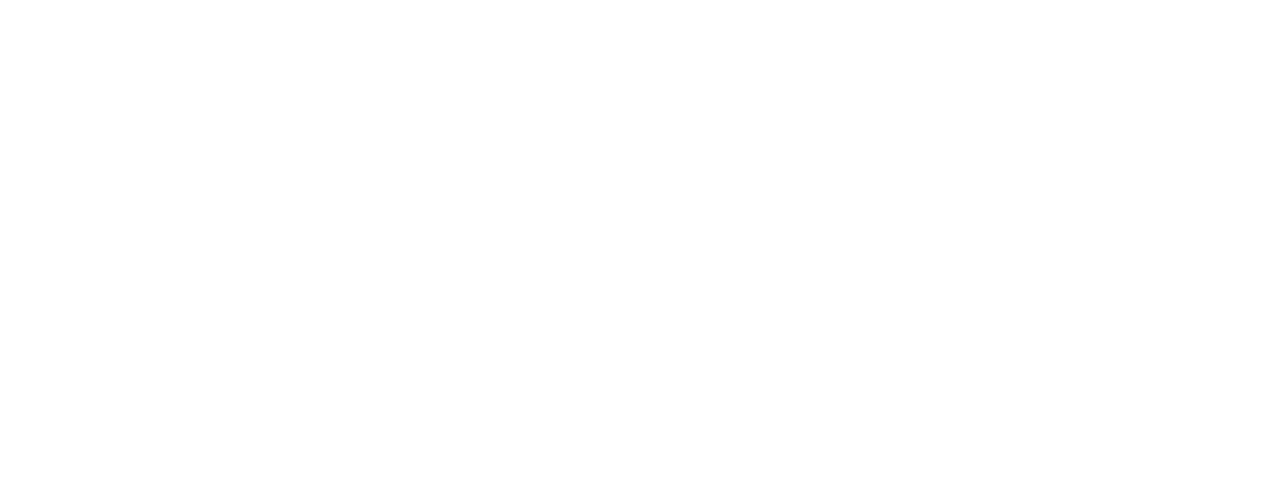
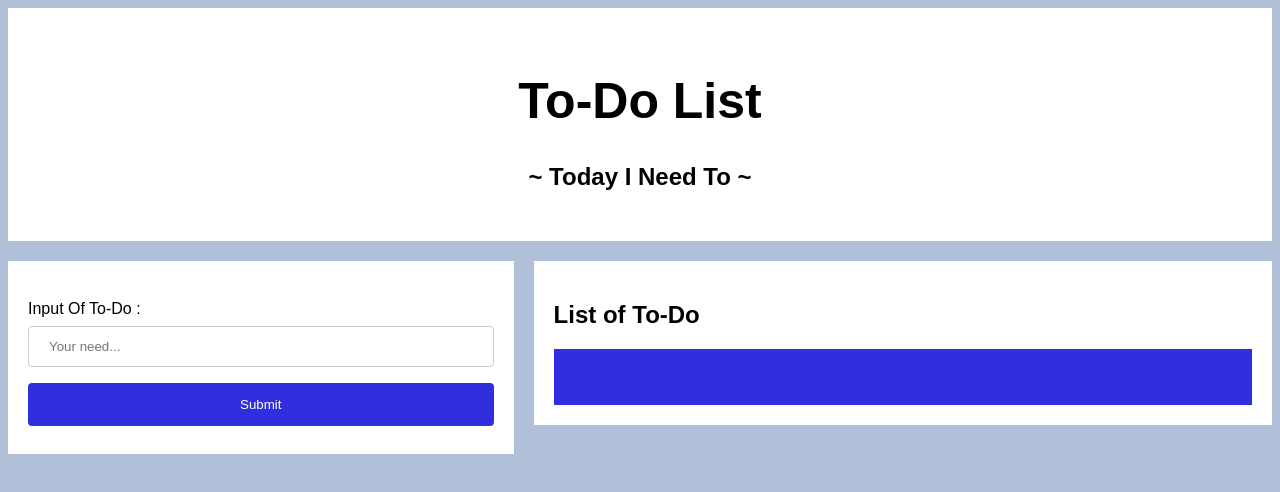
Before and after one commit to dts-kominfo-rea4a/challenge-dom-ahmadjumadi, a website: page index.html in a window 1280 px wide. Drawn offline with Linux system fonts and the light colour scheme.

Commit message:
submit tugas

```diff
--- a/index.html
+++ b/index.html
@@ -5,37 +5,169 @@
     <meta http-equiv="X-UA-Compatible" content="IE=edge" />
     <meta name="viewport" content="width=device-width, initial-scale=1.0" />
     <title>Challenge - DOM</title>
+    <style>
+      * {
+        box-sizing: border-box;
+      }
+
+      body {
+        font-family: Arial, Helvetica, sans-serif;
+        background: rgb(177, 191, 216);
+      }
+
+      .header {
+        padding: 30px;
+        text-align: center;
+        background: white;
+      }
+
+      .header h1 {
+        font-size: 50px;
+      }
+
+      .card {
+        background-color: white;
+        padding: 20px;
+        margin-top: 20px;
+      }
+
+      .row:after {
+        content: "";
+        display: table;
+        clear: both;
+      }
+      .kolomKiri {
+        float: left;
+        width: 40%;
+      }
+
+      /* Right column */
+      .kolomKanan {
+        float: left;
+        width: 60%;
+        padding-left: 20px;
+      }
+
+      input[type=text] {
+        width: 100%;
+        padding: 12px 20px;
+        margin: 8px 0;
+        display: inline-block;
+        border: 1px solid #ccc;
+        border-radius: 4px;
+        box-sizing: border-box;
+      }
+
+      input[type=button] {
+        width: 100%;
+        background-color: #2f2fe0;
+        color: white;
+        padding: 14px 20px;
+        margin: 8px 0;
+        border: none;
+        border-radius: 4px;
+        cursor: pointer;
+      }
+
+      input[type=button]:hover {
+        background-color: #0000e4;
+      }
+
+      .listTodo {
+        background-color: #2f2fe0;
+        width: 100%;
+        color: white;
+        padding: 20px;
+      }
+
+      .listTodo:hover {
+        background-color: #0000e4;
+        width: 100%;
+        padding: 20px;
+      }
+      @media screen and (max-width: 600px) {
+      .kolomKiri, .kolomKanan {
+        width: 100%;
+        padding: 0;
+      }
+    }
+
+    </style>
   </head>
   <body>
     <div id="app">
       <!-- TODO: Buatlah sebuah header dengan id todo-title -->
       <!-- TODO: Buatlah sebuah subtitle dengan id todo-subtitle -->
+      <div id="header" class="header">
+        <h1 id="todo-title">To-Do List</h1>
+        <h2 id="todo-subtitle">~ Today I Need To ~</h2>
+      </div>
 
       <!-- Section: input -->
       <!-- TODO: Buatlah sebuah input bertipe text dengan id todo-input -->
       <!-- TODO: Buatlah sebuah button dengan id todo-submit -->
+      <div class="row">
+        <div class="kolomKiri">
+          <div class="card">
+            <h3 id="todo-subtitle"> </h3>
+
+            <label for="todo-input">Input Of To-Do :</label>
+            <input type="text" id="todo-input" name="todo-input" placeholder="Your need...">
+            <input type="button" id="todo-submit" value="Submit">
+          </div>
+        </div>
 
       <!-- Section output -->
       <!-- TODO: Buatlah sebuah <ul> dengan id todo-output -->
+        <div class="kolomKanan">
+          <div class="card">
+            <h2>List of To-Do</h2>
+            <div class="listTodo">
+              <ul id="todo-output">
+
+              </ul>
+            </div>
+          </div>
+        </div>
+      </div>
     </div>
 
     <!-- ! Untuk tantangan ini, script jangan diubah ke external js yah ! -->
     <script>
       // TODO: Deklarasi variable sesuai dengan kebutuhan di sini
-      let button;
-      let input;
-      let output;
+      let button = document.getElementById("todo-submit");
+      let input = document.getElementById("todo-input");
+      let output = document.getElementById("todo-output");
+      let id;
 
       // TODO: Buatlah sebuah fungsi dengan nama fnClickHandler
       // Fungsi yang digunakan untuk menambahkan tulisan
       // Jangan ubah cara deklarasi fungsinya, cukup isi saja
-      function fnClickHandler(toDoItem) {}
+      function fnClickHandler(toDoItem) {
+        // Menambahkan sebuah element ul kedalam li / output
+        const li = document.createElement("li");
+        li.className = `todo-${input.value}`;
+        li.innerHTML = input.value.toUpperCase();
+        output.appendChild(li);
+
+        // Mengkosongkan isi dari input
+        input.value = "";
+
+      }
 
       // TODO: register event onclick / addEventListener untuk button
       // akan menjalankan fungsi fnClickHandler
+      button.addEventListener("click", fnClickHandler);
 
       // TODO: register event onkeypress / addEventListener untuk input
       // sehingga saat di input ditekan enter akan menjalankan fungsi fnClickHandler juga
+
+      document.addEventListener("keypress", (event) => {
+        if (event.key === "Enter") {
+          event.preventDefault();
+          fnClickHandler();
+        }
+      });
     </script>
   </body>
 </html>
```
